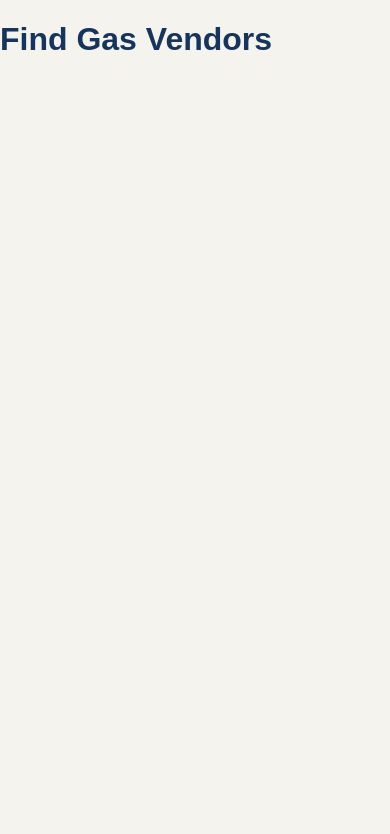
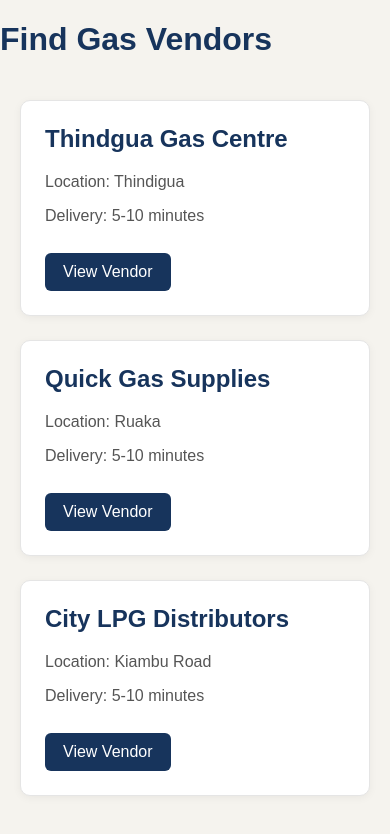
Before and after one commit to Munenebaariu/jazagas, a React (Vite) app: page /vendors in a window 390 px wide. Shown: the top 834 px of the page. Built offline with nearby package versions, Linux system fonts and the light colour scheme.

Commit message:
Build reusable responsive vendor cards

```diff
--- a/src/App.css
+++ b/src/App.css
@@ -103,3 +103,46 @@
     align-items: center;
   }
 }
+.vendors-container {
+  display: grid;
+  grid-template-columns: repeat(3, 1fr);
+  gap: 24px;
+  padding: 40px;
+}
+
+.vendor-card {
+  background-color: #FFFFFF;
+  padding: 24px;
+  border: 1px solid #E5E5E5;
+  border-radius: 10px;
+  box-shadow: 0 2px 8px rgba(0, 0, 0, 0.05);
+}
+
+.vendor-card h2 {
+  margin-top: 0;
+  color: #17345C;
+}
+
+.vendor-card p {
+  color: #555555;
+}
+
+.vendor-card a {
+  display: inline-block;
+  margin-top: 12px;
+  padding: 10px 18px;
+  background-color: #17345C;
+  color: #FFFFFF;
+  text-decoration: none;
+  border-radius: 6px;
+}
+
+.vendor-card a:hover {
+  background-color: #254B78;
+}
+@media (max-width: 768px) {
+  .vendors-container {
+    grid-template-columns: 1fr;
+    padding: 20px;
+  }
+}
--- /dev/null
+++ b/src/components/VendorCard.jsx
@@ -0,0 +1,19 @@
+import { Link } from 'react-router-dom'
+
+function VendorCard({ vendor }) {
+  return (
+    <div className="vendor-card">
+      <h2>{vendor.name}</h2>
+
+      <p>Location: {vendor.location}</p>
+
+      <p>Delivery: {vendor.deliveryTime}</p>
+
+      <Link to={`/vendors/${vendor.id}`}>
+        View Vendor
+      </Link>
+    </div>
+  )
+}
+
+export default VendorCard
--- a/src/pages/Vendors.jsx
+++ b/src/pages/Vendors.jsx
@@ -1,5 +1,39 @@
+import VendorCard from '../components/VendorCard.jsx'
+
+const vendors = [
+  {
+    id: 1,
+    name: "Thindgua Gas Centre",
+    location: "Thindigua",
+    deliveryTime: "5-10 minutes"
+  },
+  {
+    id: 2,
+    name: "Quick Gas Supplies",
+    location: "Ruaka",
+    deliveryTime: "5-10 minutes"
+  },
+  {
+    id: 3,
+    name: "City LPG Distributors",
+    location: "Kiambu Road",
+    deliveryTime: "5-10 minutes"
+  }
+]
+
 function Vendors() {
-  return <h1>Find Gas Vendors</h1>
+  return (
+    <div>
+      <h1>Find Gas Vendors</h1>
+
+      <div className="vendors-container">
+  {vendors.map(vendor => (
+    <VendorCard key={vendor.id} vendor={vendor} />
+  ))}
+</div>
+
+    </div>
+  )
 }
 
 export default Vendors
```
